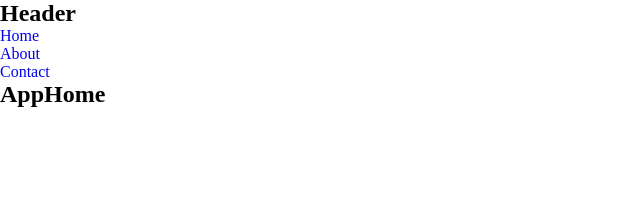
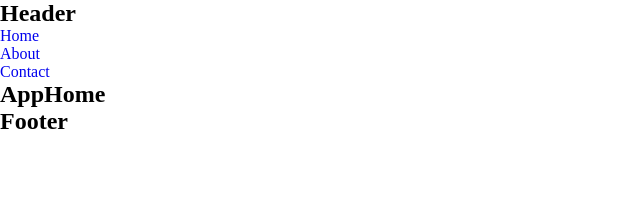
Before and after one commit to gianluigi7/proj-html-vuejs, a Vue app: page / in a window 1280 px wide. Shown: the top 198 px of the page, without its empty margins (0-640 px from the left). Built offline with nearby package versions, Linux system fonts and the light colour scheme.

Commit message:
Refactor App.vue to include AppFooter component

```diff
--- a/src/App.vue
+++ b/src/App.vue
@@ -21,6 +21,7 @@
     <!-- AGGIUNGO ROUTER -->
     <AppHeader/>
     <router-view/>
+    <AppFooter/>
 
 
 
```
